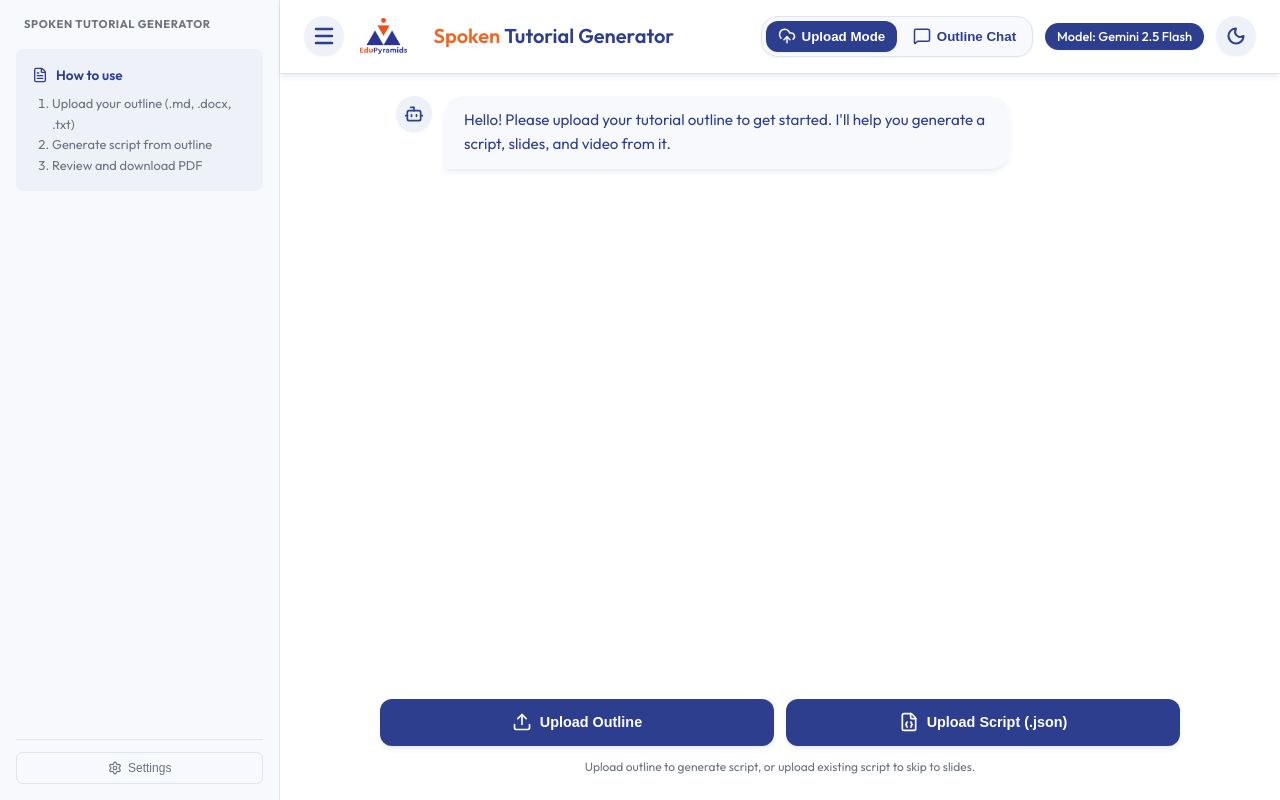
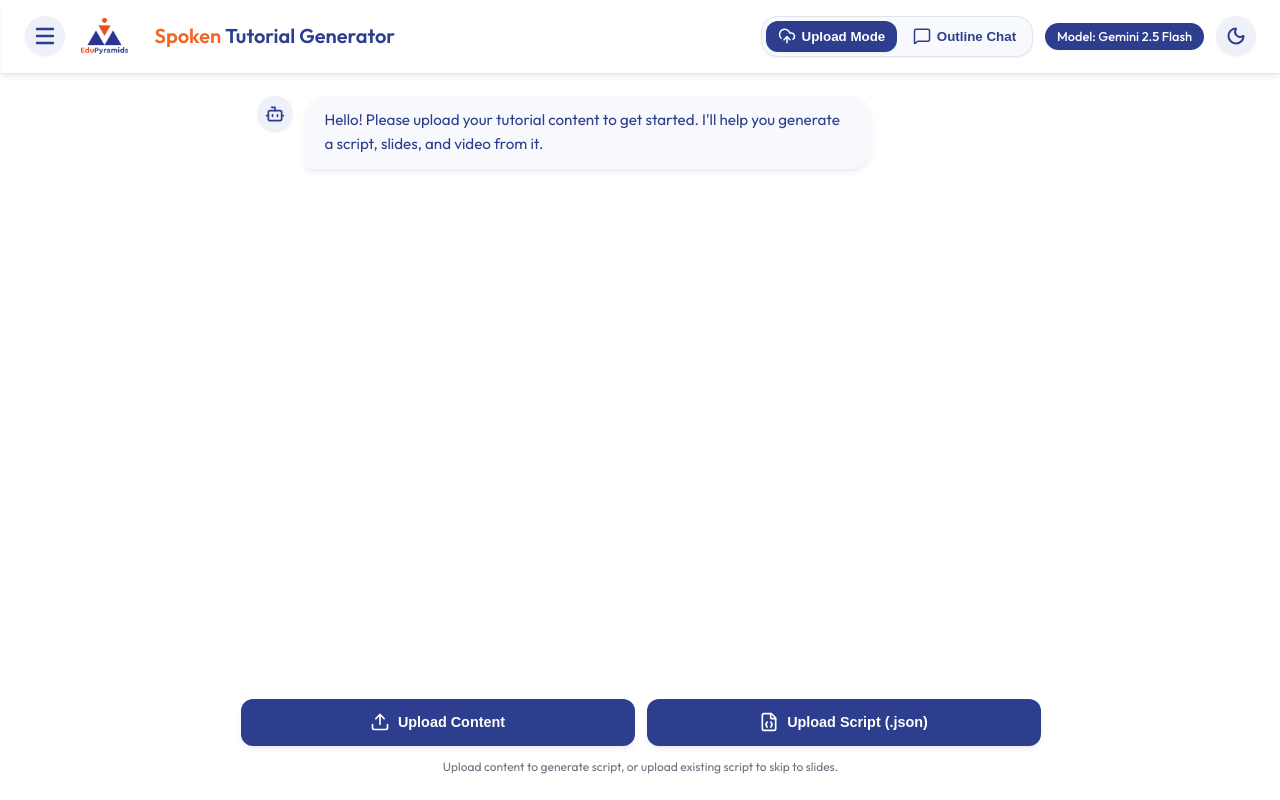
Before and after one commit to shagnik2704/slide-generator, a React (Vite) app in the folder chatbot-ui/: page / in a window 1280 px wide. Built offline with nearby package versions, Linux system fonts and the light colour scheme; no server answers.

Commit message:
feat:sidebar flag set to false,replaced outline with content in placeholder

```diff
--- a/chatbot-ui/src/components/ChatArea.jsx
+++ b/chatbot-ui/src/components/ChatArea.jsx
@@ -11,7 +11,7 @@ const API_URL = 'https://slide-generator-61ic.onrender.com';
 const ChatArea = ({ toggleSidebar }) => {
     const [mode, setMode] = useState('upload'); // 'upload' | 'outline_chat'
     const [uploadMessages, setUploadMessages] = useState([
-        { id: 1, role: 'assistant', content: 'Hello! Please upload your tutorial outline to get started. I\'ll help you generate a script, slides, and video from it.' }
+        { id: 1, role: 'assistant', content: 'Hello! Please upload your tutorial content to get started. I\'ll help you generate a script, slides, and video from it.' }
     ]);
     const [outlineMessages, setOutlineMessages] = useState([
         {
--- a/chatbot-ui/src/components/InputArea.jsx
+++ b/chatbot-ui/src/components/InputArea.jsx
@@ -154,7 +154,7 @@ const InputArea = ({ mode = 'upload', onSendMessage, onUploadScript, onSendText,
                                 }}
                             >
                                 <Upload size={20} />
-                                Upload Outline
+                                Upload Content
                             </button>
 
                             {/* Upload Script Button */}
@@ -187,7 +187,7 @@ const InputArea = ({ mode = 'upload', onSendMessage, onUploadScript, onSendText,
                             color: 'var(--text-secondary)',
                             marginTop: '0.75rem'
                         }}>
-                            Upload outline to generate script, or upload existing script to skip to slides.
+                            Upload content to generate script, or upload existing script to skip to slides.
                         </div>
                     </>
                 )}
--- a/chatbot-ui/src/components/Layout.jsx
+++ b/chatbot-ui/src/components/Layout.jsx
@@ -3,7 +3,7 @@ import Sidebar from './Sidebar';
 import ChatArea from './ChatArea';
 
 const Layout = () => {
-  const [isSidebarOpen, setIsSidebarOpen] = useState(true);
+  const [isSidebarOpen, setIsSidebarOpen] = useState(false);
 
   const toggleSidebar = () => {
     setIsSidebarOpen(!isSidebarOpen);
```
